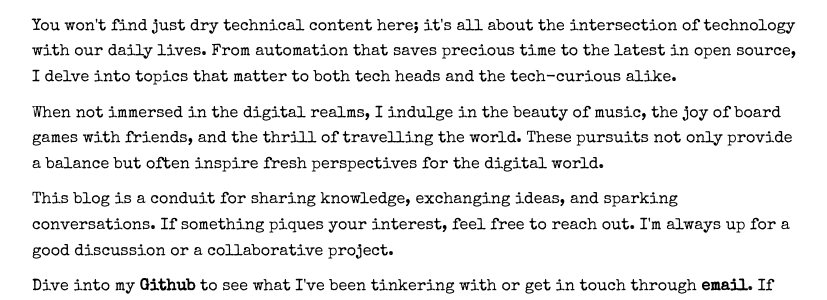
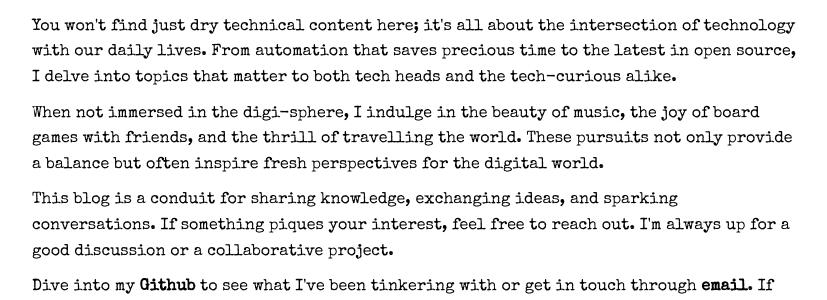
Before and after one commit to lukejcollins/techronomicon, a Django app: page /about/ in a window 1280 px wide. Shown: the part 395-695 px from the top of the page, without its empty margins (224-1051 px from the left). Run offline with Django 4.2, Linux system fonts and the light colour scheme.

Commit message:
Amend about section

```diff
--- a/techronomicon/techronomiblog/templates/techronomiblog/about.html
+++ b/techronomicon/techronomiblog/templates/techronomiblog/about.html
@@ -12,7 +12,7 @@
             You won't find just dry technical content here; it's all about the intersection of technology with our daily lives. From automation that saves precious time to the latest in open source, I delve into topics that matter to both tech heads and the tech-curious alike.
         </p>
         <p>
-            When not immersed in the digital realms, I indulge in the beauty of music, the joy of board games with friends, and the thrill of travelling the world. These pursuits not only provide a balance but often inspire fresh perspectives for the digital world.
+            When not immersed in the digi-sphere, I indulge in the beauty of music, the joy of board games with friends, and the thrill of travelling the world. These pursuits not only provide a balance but often inspire fresh perspectives for the digital world.
         </p>
         <p>
             This blog is a conduit for sharing knowledge, exchanging ideas, and sparking conversations. If something piques your interest, feel free to reach out. I'm always up for a good discussion or a collaborative project.
```
